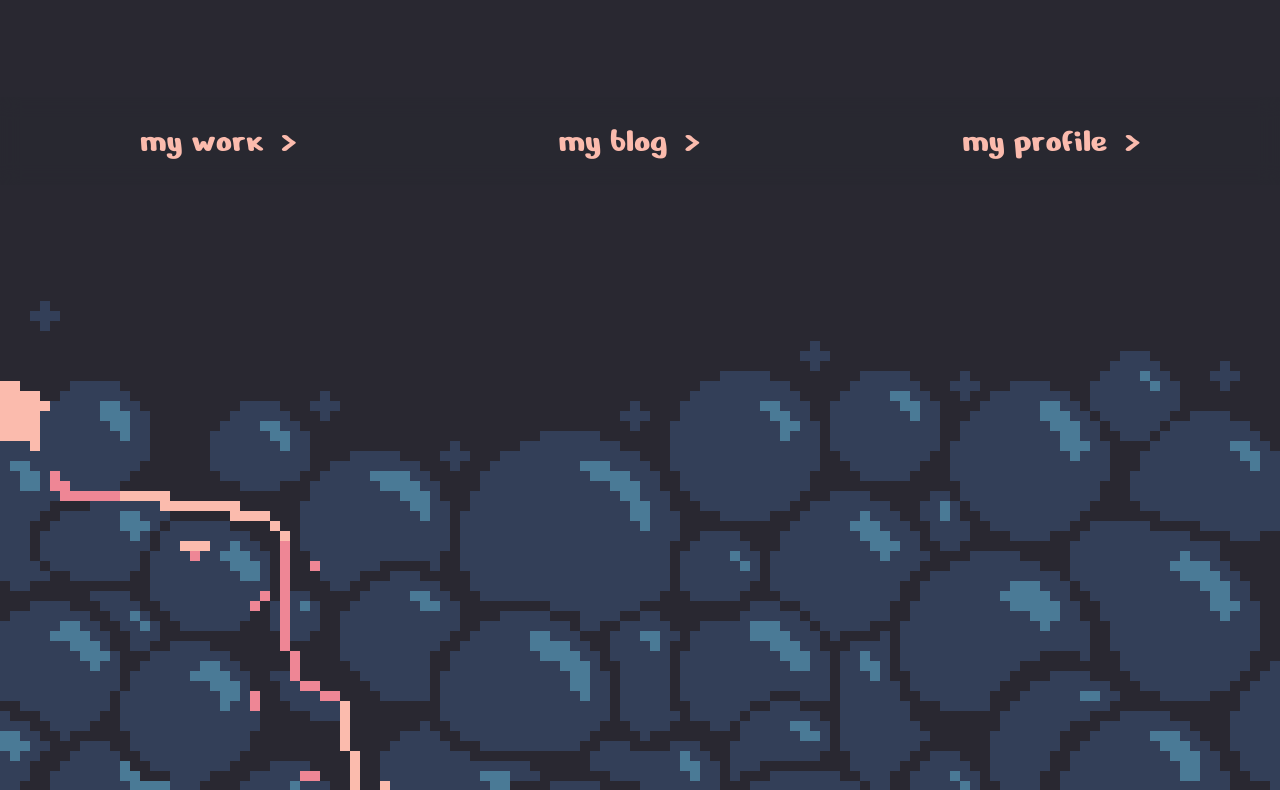
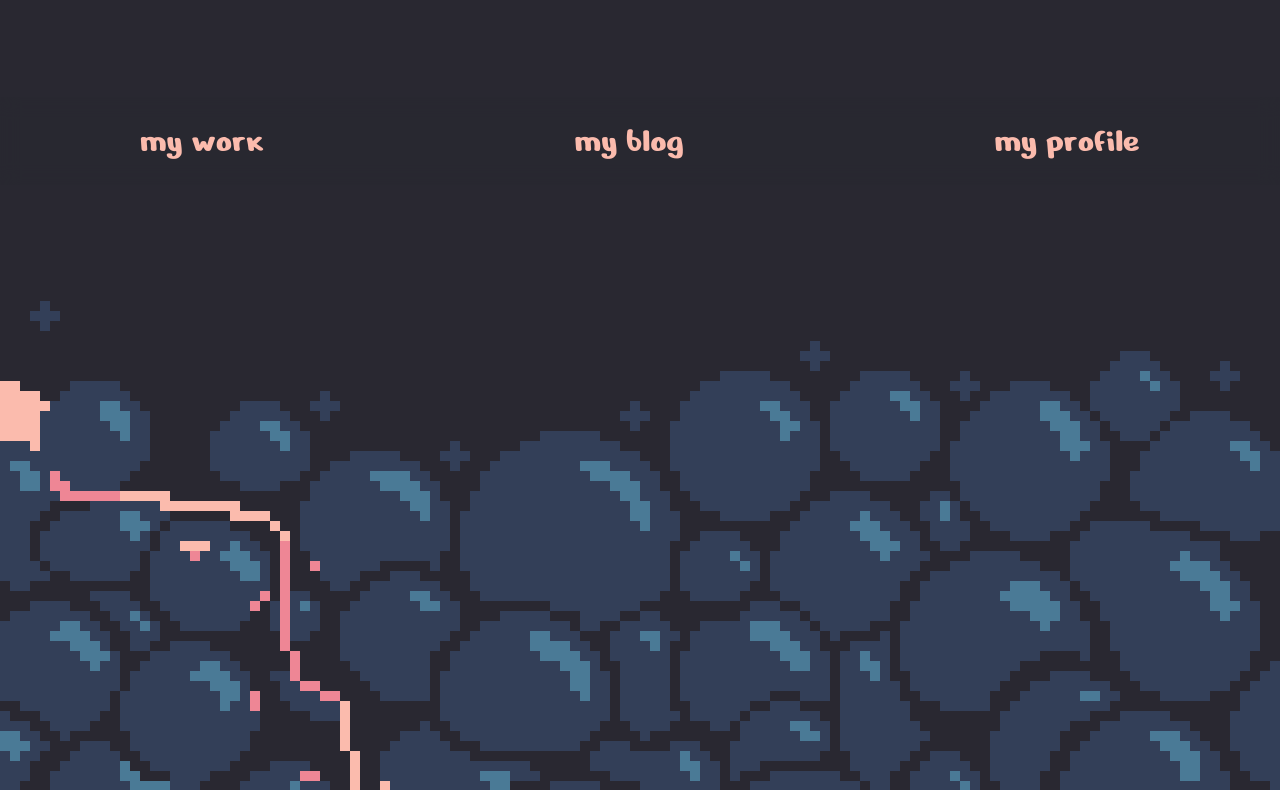
Before and after one commit to jacbn/jacbn.me, a React (Vite) app: page / in a window 1280 px wide. Shown: the part 1090-1880 px from the top of the page. Built offline with nearby package versions, Linux system fonts and the light colour scheme.

Commit message:
Add styled hover

```diff
--- a/src/components/linkbacks.tsx
+++ b/src/components/linkbacks.tsx
@@ -1,7 +1,7 @@
 import React from 'react';
 
 export const Linkbacks = () => {
-  return <div className="d-flex align-items-center justify-content-end gap-2">
+  return <div className="d-flex align-items-center justify-content-end gap-2 font-title text-highlight">
     Cool people:
     <a href="/">
       <img src="/assets/home/linkbacks/jaycie.png" />
--- a/src/components/navbar.tsx
+++ b/src/components/navbar.tsx
@@ -57,11 +57,11 @@ export const NavBar = ({onHome, ...rest} : NavBarProps) => {
   )}>
     <div className="d-flex justify-content-between w-100">
       {onHome
-        ? <Link to="/#work" onClick={() => scrollIntoView('work')}>my work</Link>
-        : <Link to="/">home</Link>
+        ? <Link to="/#work" onClick={() => scrollIntoView('work')} className={"styled-hover"}>my work</Link>
+        : <Link to="/" className={"styled-hover"}>home</Link>
       }
-      <Link to="/blog"  className={classNames({"text-white": location.pathname === '/blog'})}>my blog</Link>
-      <Link to="/about" className={classNames({"text-white": location.pathname === '/about'})}>my profile</Link>
+      <Link to="/blog"  className={classNames("styled-hover", {"text-white": location.pathname === '/blog'})}>my blog</Link>
+      <Link to="/about" className={classNames("styled-hover", {"text-white": location.pathname === '/about'})}>my profile</Link>
     </div>
   </nav>;
 
--- a/src/pages/home/Home.tsx
+++ b/src/pages/home/Home.tsx
@@ -35,14 +35,14 @@ export const Home = () => {
 
       <img src="/assets/home/sunset-base.gif" className="w-100 pixelated-image mt-9" alt="" />
 
-      <section id="work" className="container-fluid g-9 py-9">
+      <section id="work" className="container-fluid g-9 pt-9">
           <h1 className="mb-8 text-dark">⋅ work ⋅</h1>
           <FadeInWhenVisible>
             <WorkGrid />
           </FadeInWhenVisible>
       </section>
 
-      <section id="projects" className="container-fluid g-9 py-9">
+      <section id="projects" className="container-fluid g-9 pt-7 pb-9">
         <h1 className="mb-4 text-dark">⋅ featured projects ⋅</h1>
         <FadeInWhenVisible>
           <FeaturedProjectsGrid />
--- a/src/styles/components.scss
+++ b/src/styles/components.scss
@@ -171,3 +171,36 @@
         }
     }
 }
+
+.styled-hover {
+  display: inline-block;
+  position: relative;
+  color: var(--sunset-pink-primary);
+  transition: all 0.25s ease-out;
+
+  &::after {
+    content: '';
+    position: absolute;
+    width: 100%;
+    transform: scaleX(0);
+    height: 3px;
+    bottom: -5px;
+    left: 0;
+    border-radius: 3px;
+    background-color: var(--sunset-pink-primary);
+    transition: transform 0.25s ease-out;
+    transform-origin: bottom center;
+    box-sizing: content-box;
+    margin-left: -2px;
+    padding: 0 4px;
+  }
+
+  &:hover {
+    color: var(--sunset-pink-secondary);
+    margin-left: 0px;
+    padding: 0 0px;
+    &::after {
+        transform: scaleX(1);
+    }
+  }
+}
--- a/src/styles/home.scss
+++ b/src/styles/home.scss
@@ -43,12 +43,6 @@ nav.home-nav {
     display: inline-flex;
     gap: 0.75rem;
     text-decoration: none;
-
-    &::after {
-      content: '>';
-      display: block;
-      margin-left: 5px;
-    }
   }
 }
 
```
